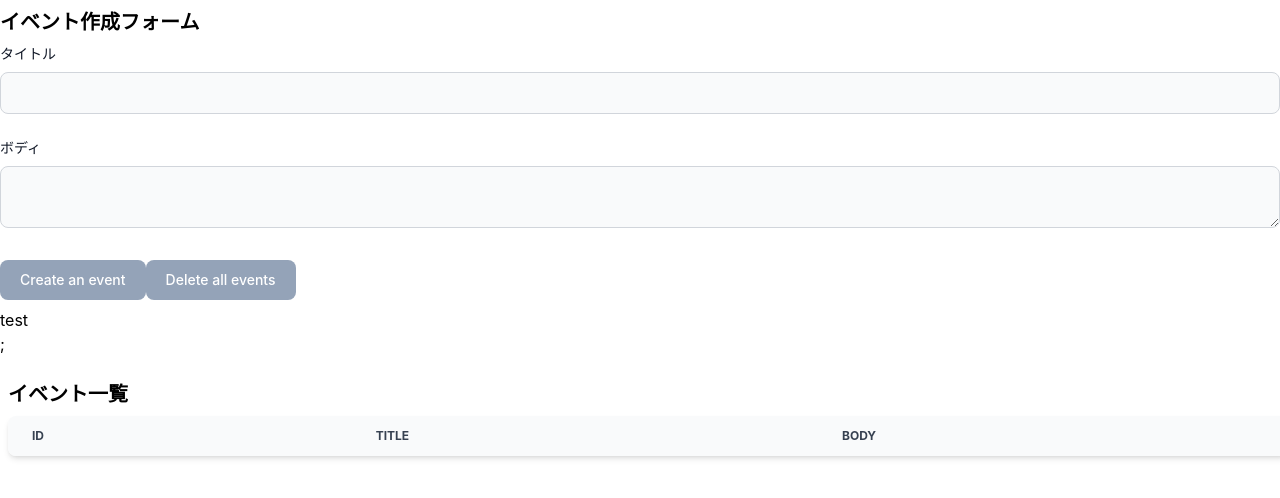
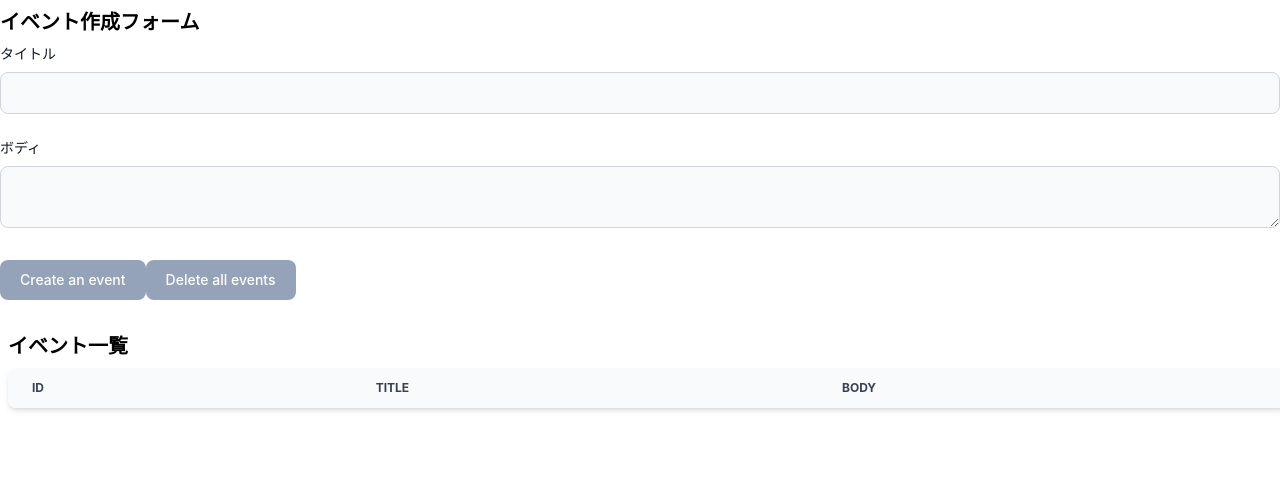
Before and after one commit to yirszk/my-react-hooks-practice, a React (Create React App) app: page / in a window 1280 px wide. Shown: the top 498 px of the page. Built offline with nearby package versions, Linux system fonts and the light colour scheme.

Commit message:
useContextでリファクタリング

```diff
--- a/src/components/App.js
+++ b/src/components/App.js
@@ -4,15 +4,13 @@
 import AppContext from '../contexts/AppContext.js';
 import reducer from '../reducers';
 
-console.log({ AppContext });
-
 const App = () => {
   const [state, dispatch] = useReducer(reducer, []);
 
   return (
-    <AppContext.Provider value={'test'}>
-      <EventForm state={state} dispatch={dispatch} />
-      <Events state={state} dispatch={dispatch} />
+    <AppContext.Provider value={{ state, dispatch }}>
+      <EventForm />
+      <Events />
     </AppContext.Provider>
   );
 };
--- a/src/components/Event.js
+++ b/src/components/Event.js
@@ -1,7 +1,9 @@
-import React from 'react';
-import { DELETE_EVENT } from '../actions/index.js'
+import React, { useContext } from 'react';
+import AppContext from '../contexts/AppContext'
+import { DELETE_EVENT } from '../actions/index.js';
 
-const Event = ({ dispatch, event }) => {
+const Event = ({ event }) => {
+  const {dispatch} = useContext(AppContext)
   const handleClickDeleteButton = () => {
     const result = window.confirm(
       `Are you sure you want to delete event(id: ${event.id})?`
--- a/src/components/EventForm.js
+++ b/src/components/EventForm.js
@@ -1,7 +1,9 @@
-import React, { useState } from 'react';
+import React, { useContext, useState } from 'react';
 import { CREATE_EVENT, DELETE_ALL_EVENT } from '../actions';
+import AppContext from '../contexts/AppContext.js';
 
-const EventFrom = ({ state, dispatch }) => {
+const EventFrom = () => {
+  const { state, dispatch } = useContext(AppContext);
   const [title, setTitle] = useState('');
   const [body, setBody] = useState('');
 
--- a/src/components/Events.js
+++ b/src/components/Events.js
@@ -1,13 +1,11 @@
-import React, {useContext} from 'react';
+import React, { useContext } from 'react';
 import Event from './Event';
 import AppContext from '../contexts/AppContext.js';
 
-const Events = ({ state, dispatch }) => {
-  const value = useContext(AppContext)
+const Events = () => {
+  const {state} = useContext(AppContext);
   return (
     <>
-      <p>{value}</p>;
-      {/* 省略 */}
       <div className='container mx-2'>
         <h4 className='text-xl font-bold mt-6 mb-2'>イベント一覧</h4>
         <div className='overflow-x-auto relative shadow-md sm:rounded-lg'>
@@ -27,7 +25,7 @@
             </thead>
             <tbody>
               {state.map((event, index) => (
-                <Event key={index} event={event} dispatch={dispatch} />
+                <Event key={index} event={event} />
               ))}
             </tbody>
           </table>
```
